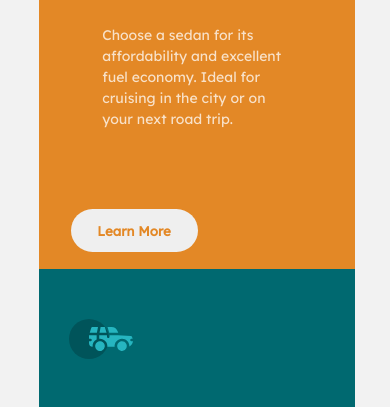
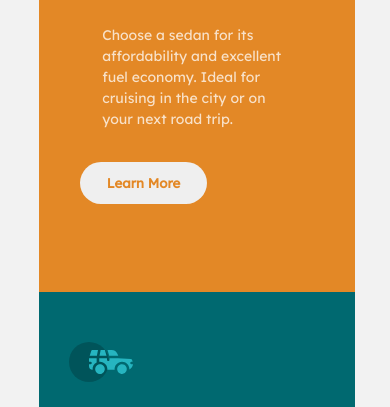
Before and after one commit to Roxi96/3-column-card-, a plain HTML site: page index.html in a window 390 px wide. Shown: the part 239-646 px from the top of the page. Drawn offline with Linux system fonts and the light colour scheme.

Commit message:
finished 4

```diff
--- a/style.css
+++ b/style.css
@@ -15,7 +15,7 @@ body {
 .item {
 
     width: 23%;
-    padding-bottom: 2%;
+    padding-bottom: 15%;
 }
 
 .i_1 {
@@ -37,9 +37,15 @@ body {
     text-decoration: none;
     border: none;
     border-radius: 90px;
-    margin-top: 25%;
-    margin-left: 10%;
-    width: auto;
+    /* margin-top: 25%; */
+    /* margin-left: 10%; */
+    /* margin-right: 25%; */
+    margin-left: 3%;
+    position: fixed;
+    bottom: 35%;
+
+
+
 
 }
 
@@ -47,18 +53,21 @@ body {
     color: hsl(31, 77%, 52%);
     font-family: 'Lexend Deca', sans-serif;
     font-weight: bold;
+
 }
 
 .b_2 {
     color: hsl(184, 100%, 22%);
     font-family: 'Lexend Deca', sans-serif;
     font-weight: bold;
+
 }
 
 .b_3 {
     color: hsl(179, 100%, 13%);
     font-family: 'Lexend Deca', sans-serif;
     font-weight: bold;
+
 }
 
 img {
@@ -97,8 +106,9 @@ p {
 
     .item {
         width: 90%;
-        padding-bottom: 5%;
+        padding-bottom: 25%;
     }
+
     .i_1 {
         border-radius: 15px 15px 0px 0px;
     }
@@ -106,4 +116,18 @@ p {
     .i_3 {
         border-radius: 0px 0px 15px 15px;
     }
+
+    .btn {
+        padding: 1em 2em;
+        text-decoration: none;
+        border: none;
+        border-radius: 90px;
+        position: relative;
+        /* top: 50px; */
+
+        left: 10%;
+    }
+    p{
+        padding-bottom: 10%;
+    }
 }
```
